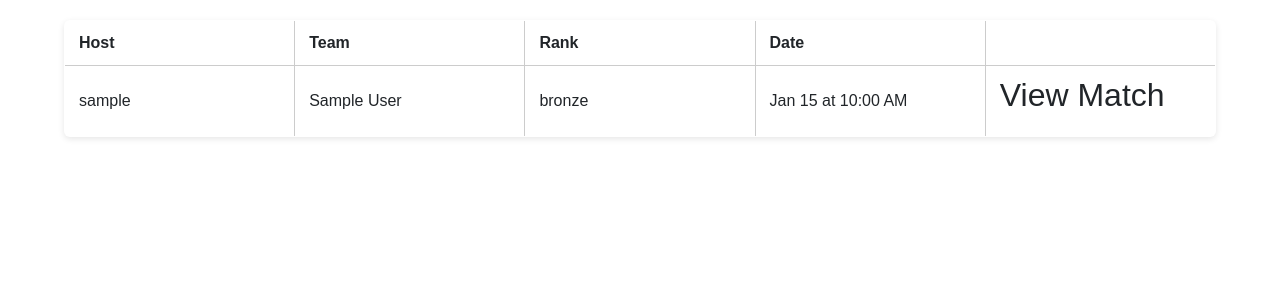
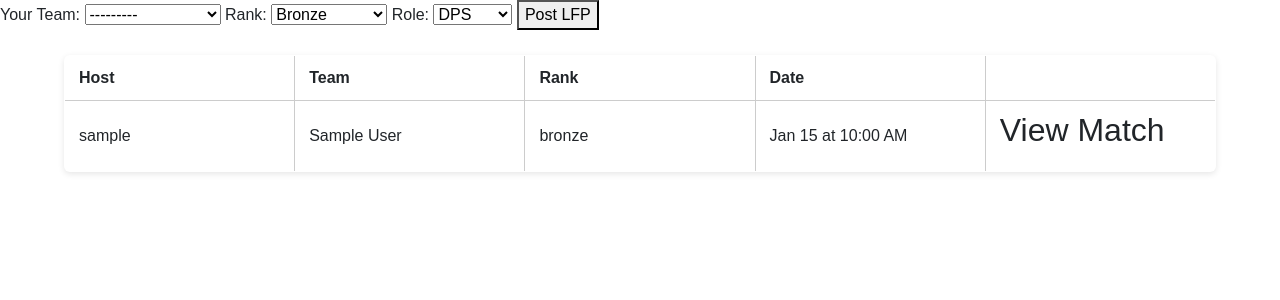
Before and after one commit to Howlerloud/scrims, a Django app: page / in a window 1280 px wide. Shown: the part 60-360 px from the top of the page. Run offline with Django 4.2, Linux system fonts and the light colour scheme; a user stored in the database is signed in; tables that the repository leaves empty hold one stand-in row (values such as "Sample post"); some libraries are stand-ins or nearby versions.

Commit message:
Added Post to the index screen for teams

```diff
--- a/my_project/settings.py
+++ b/my_project/settings.py
@@ -29,7 +29,7 @@
 SECRET_KEY = os.environ.get("SECRET_KEY")
 
 # SECURITY WARNING: don't run with debug turned on in production!
-DEBUG = False
+DEBUG = True
 ALLOWED_HOSTS = ['.herokuapp.com', 'localhost', '127.0.0.1']
 
 
--- a/scrim/forms.py
+++ b/scrim/forms.py
@@ -1,6 +1,6 @@
 # scrim/forms.py
 from django import forms
-from .models import Sixteam
+from .models import Sixteam, Userstat
 
 
 class SixteamForm(forms.ModelForm):
@@ -10,3 +10,14 @@
 
     def __init__(self, *args, **kwargs):
         super(SixteamForm, self).__init__(*args, **kwargs)
+
+
+class LFPForm(forms.ModelForm):
+    class Meta:
+        model = Userstat
+        fields = ['six_team', 'rank', 'role']
+
+    def __init__(self, *args, **kwargs):
+        user = kwargs.pop('user')
+        super(LFPForm, self).__init__(*args, **kwargs)
+        self.fields['six_team'].queryset = Sixteam.objects.filter(creator=user)
--- a/scrim/models.py
+++ b/scrim/models.py
@@ -7,12 +7,22 @@
 
 
 class Sixteam(models.Model):
+    RANK = [
+        ('bronze', 'Bronze'),
+        ('silver', 'Silver'),
+        ('gold', 'Gold'),
+        ('platinum', 'Platinum'),
+        ('diamond', 'Diamond'),
+        ('grandmaster', 'Grandmaster'),
+        ('celestial', 'Celestial'),
+        ('eternity', 'Eternity'),
+    ]
+
     name = models.CharField(max_length=100)
     slug = models.SlugField(max_length=100, unique=True, blank=True)
     creator = models.ForeignKey(User, on_delete=models.CASCADE, related_name='created_teams')
     created_on = models.DateTimeField(auto_now_add=True)
-
-    is_lfp = models.BooleanField(default=False)
+    average_rank = models.CharField(max_length=200, choices=RANK, default='Bronze')
 
     def save(self, *args, **kwargs):
         if not self.slug:
--- a/scrim/views.py
+++ b/scrim/views.py
@@ -4,7 +4,7 @@
 from django.contrib.auth.decorators import login_required
 from django.db import IntegrityError
 from django.http import HttpResponseForbidden
-from .forms import SixteamForm
+from .forms import SixteamForm, LFPForm
 from .models import Userstat, Sixteam
 
 
@@ -13,6 +13,24 @@
     template_name = "pages/index.html"
     paginate_by = 10
 
+    def get_context_data(self, **kwargs):
+        context = super().get_context_data(**kwargs)
+        if self.request.user.is_authenticated:
+            context['lfp_form'] = LFPForm(user=self.request.user)
+        return context
+
+    def post(self, request, *args, **kwargs):
+        if not request.user.is_authenticated:
+            return redirect('account_login')
+
+        form = LFPForm(request.POST, user=request.user)
+        if form.is_valid():
+            userstat = form.save(commit=False)
+            userstat.player = request.user
+            userstat.save()
+            return redirect('/?lfp_success=1')
+        else:
+            return self.get(request, form=form)
 
 class LfgView(TemplateView):
     template_name = "pages/lfg.html"
@@ -63,7 +81,6 @@
     team = get_object_or_404(Sixteam, slug=slug)
 
     if request.user != team.creator:
-        # Forbidden access, but still returns a response
         return HttpResponseForbidden("This is not your team to delete!")
 
     if request.method == 'POST':
@@ -73,5 +90,5 @@
         except Exception:
             return redirect('/my-teams?deleted=0')
 
-    # If it's a GET request, render confirmation page
+    # show confirmation page
     return render(request, 'pages/confirm_delete.html', {'team': team})
--- a/templates/pages/index.html
+++ b/templates/pages/index.html
@@ -2,6 +2,22 @@
 {% load static %}
 {% block content %}
 <!-- index.html content starts here -->
+ {% if user.is_authenticated %}
+  <form method="POST" class="lfp-form">
+    {% csrf_token %}
+    <label for="id_six_team">Your Team:</label>
+    {{ lfp_form.six_team }}
+
+    <label for="id_rank">Rank:</label>
+    {{ lfp_form.rank }}
+
+    <label for="id_role">Role:</label>
+    {{ lfp_form.role }}
+
+    <button type="submit">Post LFP</button>
+  </form>
+{% endif %}
+
 <table class="userstat-table">
     <thead>
         <tr>
@@ -39,6 +55,18 @@
     </nav>
     {% endif %}
 </div>
-
+{% if request.GET.lfp_success %}
+  <script src="https://cdn.jsdelivr.net/npm/sweetalert2@11"></script>
+  <script>
+    document.addEventListener('DOMContentLoaded', function () {
+      Swal.fire({
+        icon: 'success',
+        title: 'LFP posted successfully!',
+        showConfirmButton: false,
+        timer: 2000
+      });
+    });
+  </script>
+{% endif %}
 <!-- index.html content ends here -->
 {% endblock %}
```
Also changed, not shown: scrim/migrations/0005_sixteam_average_rank.py (added).
